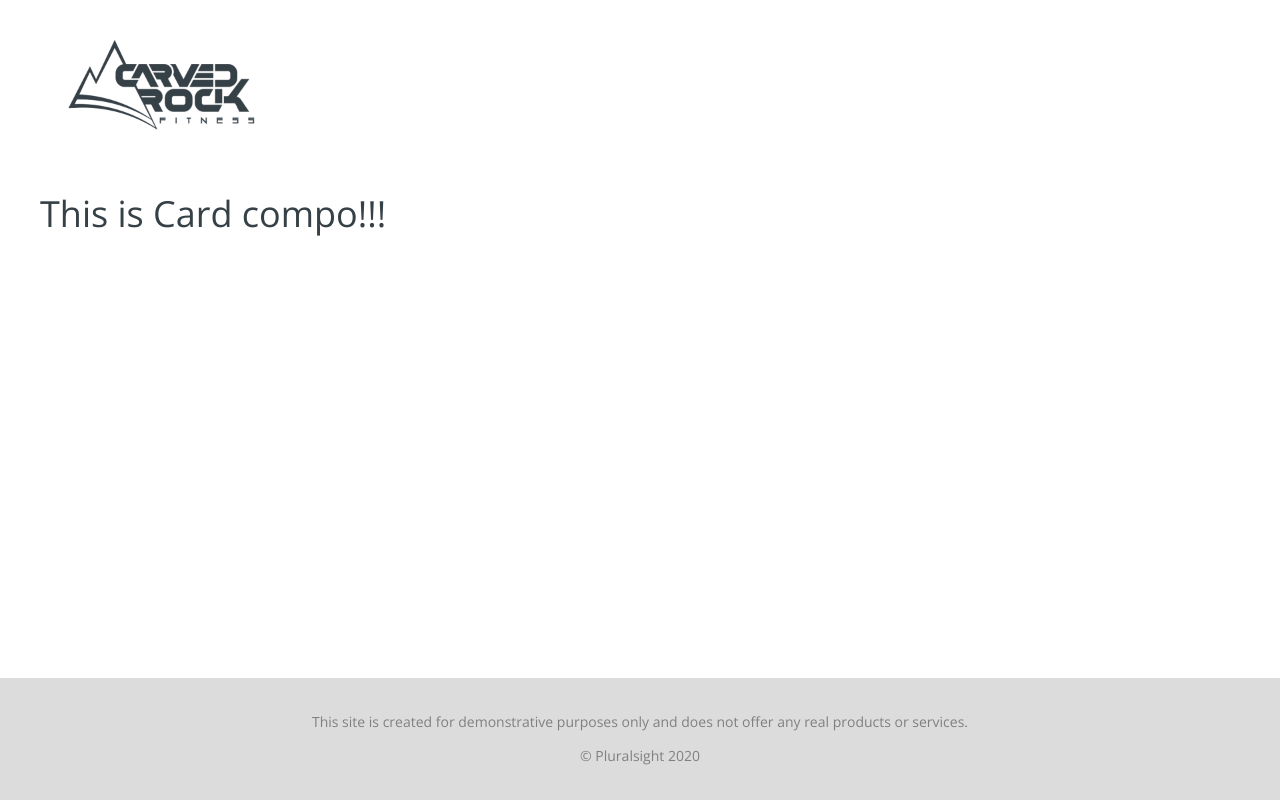
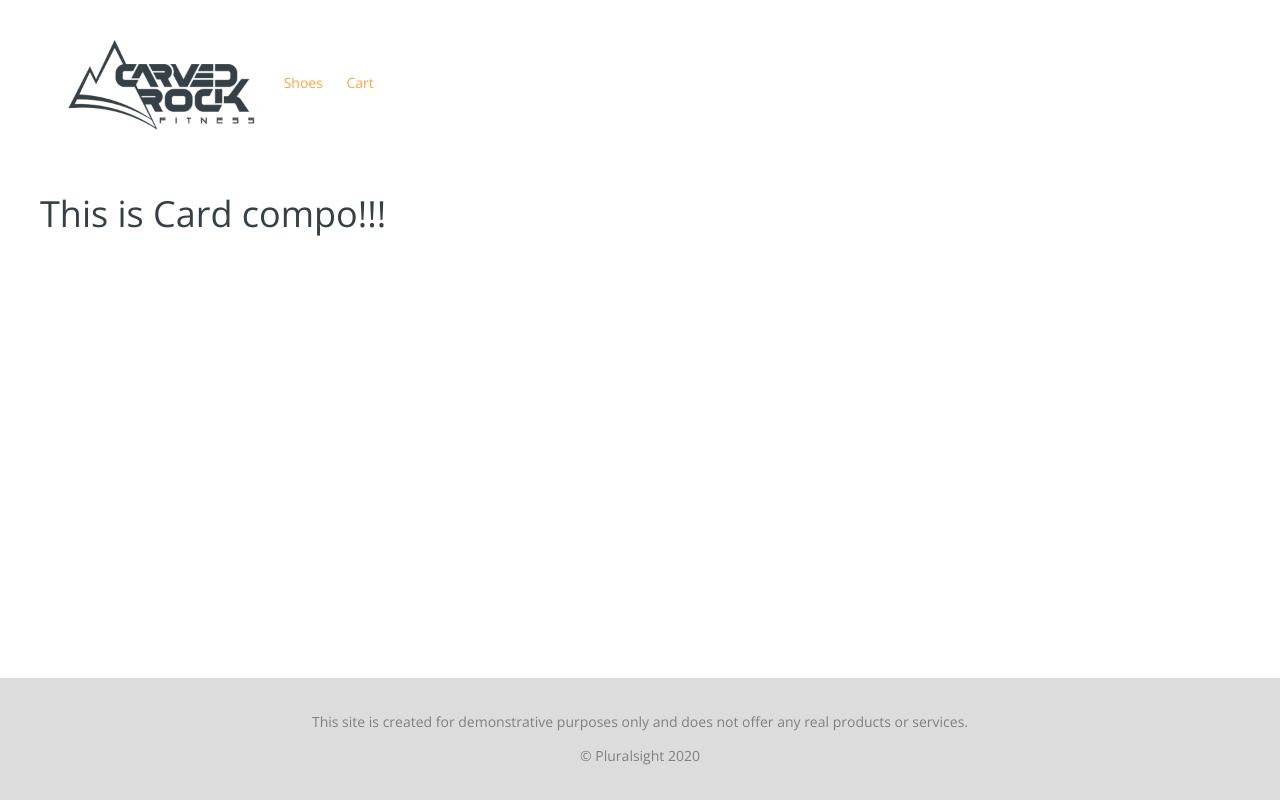
Before and after one commit to parth-practice/react-state-sample-app, a React (Create React App) app: page /cart in a window 1280 px wide. Built offline with nearby package versions, Linux system fonts and the light colour scheme; no server answers.

Commit message:
using of Link and NavLink of react-dom

```diff
--- a/src/Header.jsx
+++ b/src/Header.jsx
@@ -1,4 +1,9 @@
 import React from "react";
+import { Link, NavLink } from 'react-router-dom';
+
+const activeStyle = {
+  color: "purple"
+}
 
 export default function Header() {
   return (
@@ -6,7 +11,15 @@
       <nav>
         <ul>
           <li>
-            <img alt="Carved Rock Fitness" src="/images/logo.png" />
+            <Link to="/">
+                <img alt="Carved Rock Fitness" src="/images/logo.png" />
+            </Link>
+          </li>
+          <li>
+            <NavLink activeStyle={activeStyle} to="/shoes"> Shoes </NavLink>
+          </li>
+          <li>
+            <NavLink activeStyle={activeStyle} to="/cart"> Cart </NavLink>
           </li>
         </ul>
       </nav>
--- a/src/Products.jsx
+++ b/src/Products.jsx
@@ -1,5 +1,5 @@
 import React, { useState } from "react";
-import { useParams } from 'react-router-dom';
+import { useParams, Link } from 'react-router-dom';
 import "./App.css";
 import PageNotFound from "./PageNotFound";
 
@@ -36,11 +36,11 @@
             {filteredProduct.map((product) => {
             return (
                 <div key={product.id} className="product">
-                <a href="/">
+                <Link to={`/${category}/${product.id}`}>
                     <img src={`/images/${product.image}`} alt={product.name} />
                     <h3>{product.name}</h3>
                     <p>${product.price}</p>
-                </a>
+                </Link>
                 </div>
             )})}
         </section>
```
